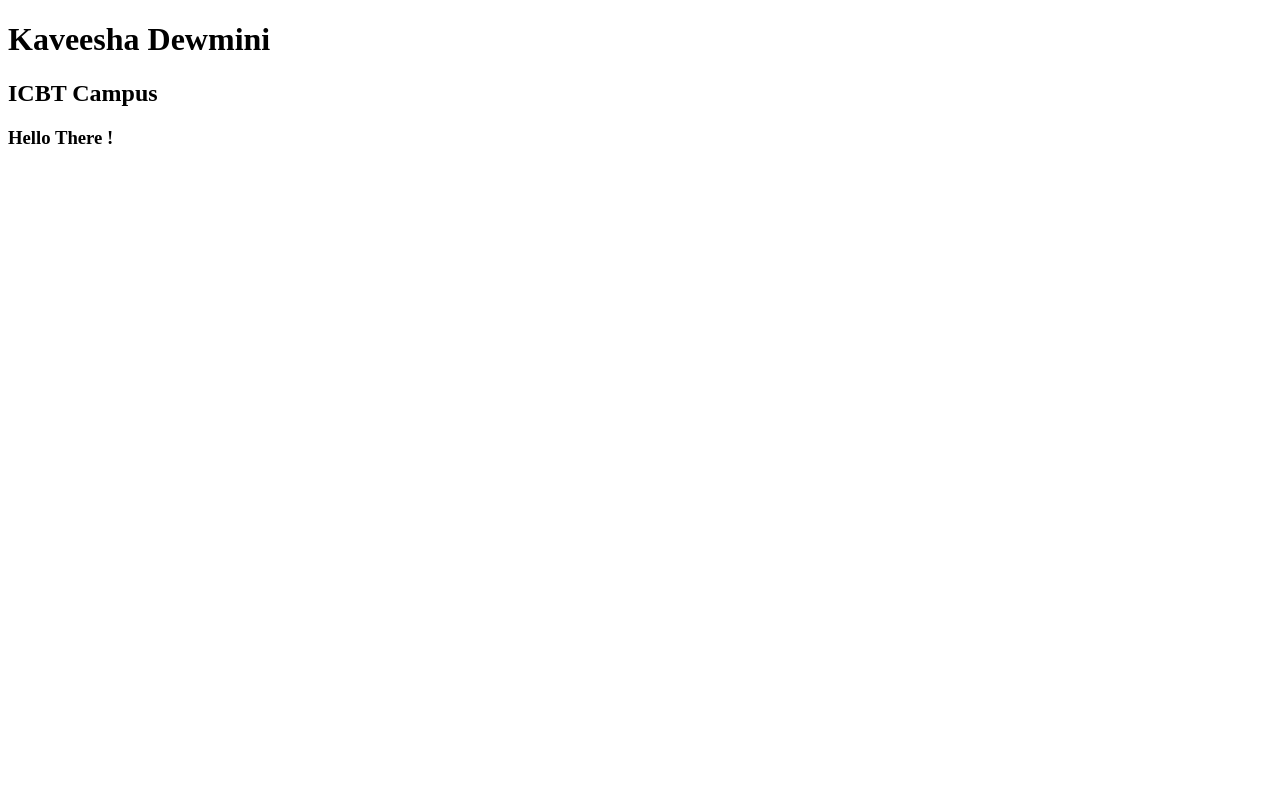
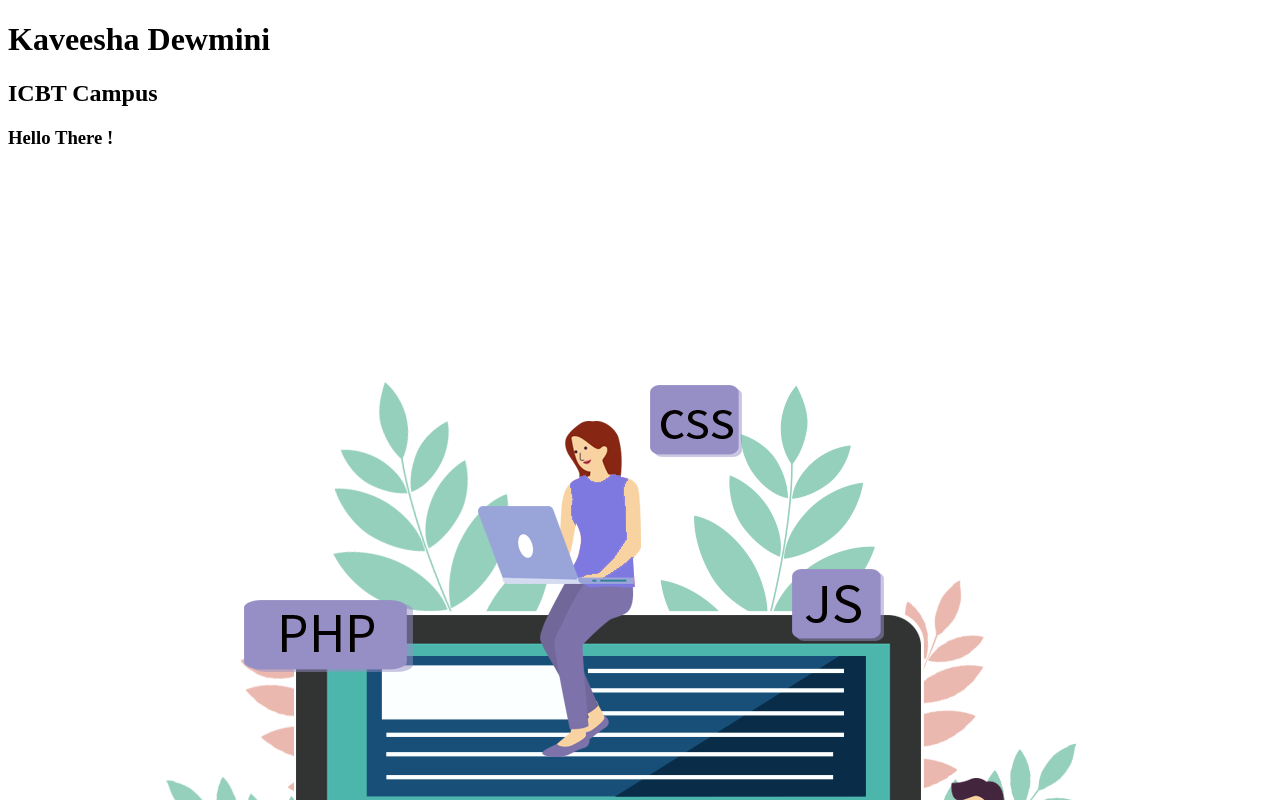
Before and after one commit to dewmini23/MyProfile, a plain HTML site: page index.html in a window 1280 px wide. Shown: the top 800 px of the page. Drawn offline with Linux system fonts and the light colour scheme.

Commit message:
Added image and updated assests

```diff
--- a/index.html
+++ b/index.html
@@ -8,5 +8,6 @@
 <h1>Kaveesha Dewmini</h1>
 <h2>ICBT Campus</h2>
 <h3> Hello There !</h3>
+<img src="assests/images/ddd.png">
 </body>
 </html>
```
Also changed, not shown: assests/images/ddd.png (added).
